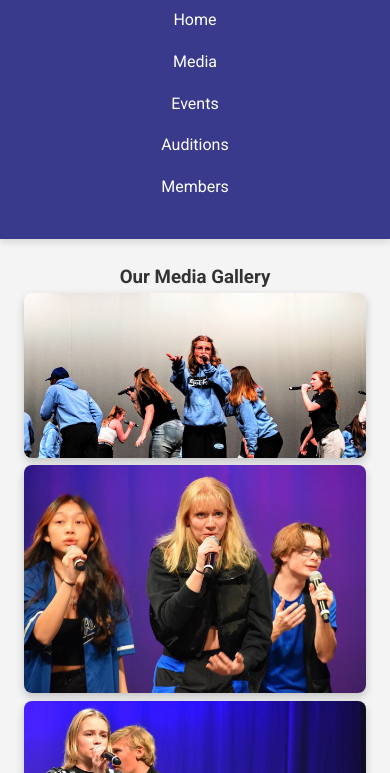
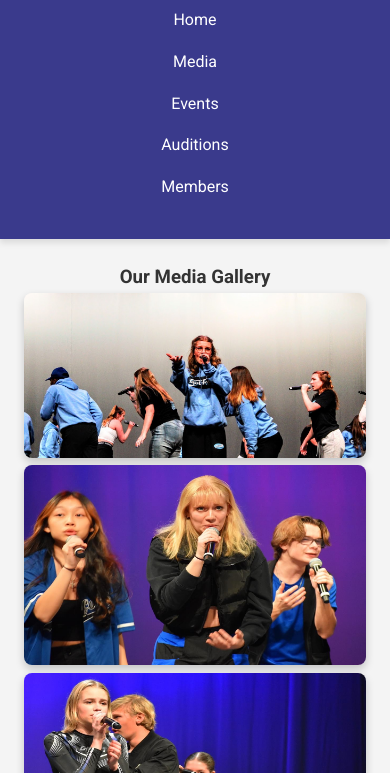
Before and after one commit to AwayXD/SoltownWebsite, a plain HTML site: page media.html in a window 390 px wide. Shown: the part 71-844 px from the top of the page. Drawn offline with Linux system fonts and the light colour scheme.

Commit message:
phone v11

```diff
--- a/styles.css
+++ b/styles.css
@@ -180,6 +180,8 @@ footer p {
     .image-hover {
         width: 100%;
         max-width: 800px;
+        max-height: 200px;
+
     }
 }
 
```
